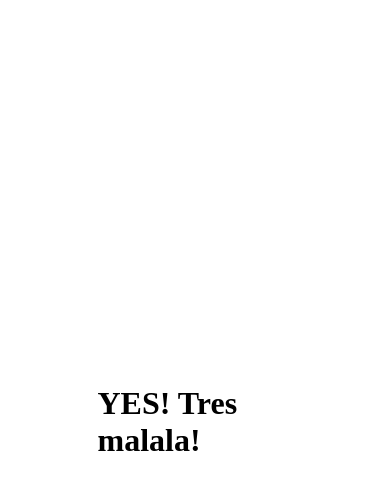
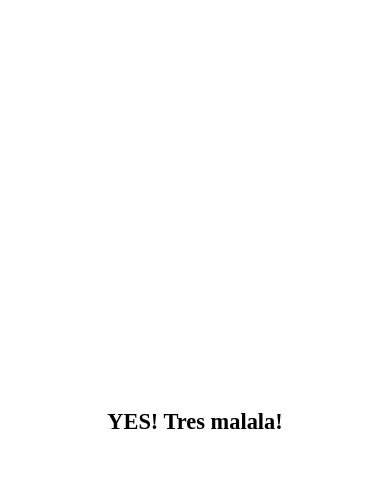
Before and after one commit to zxilverHub/Pasado.io, a plain HTML site: page index.html in a window 390 px wide. Both pictures are taken after a click on the button "Yes". Drawn offline with Linux system fonts and the light colour scheme.

Commit message:
Update style.css

```diff
--- a/style.css
+++ b/style.css
@@ -42,3 +42,10 @@ body {
     transform: translate(-50%, -50%);
     display: none;
 }
+
+@media (max-width: 500px) {
+    .tres h1
+    {
+        font-size: 1.4rem;
+    }
+}
```
